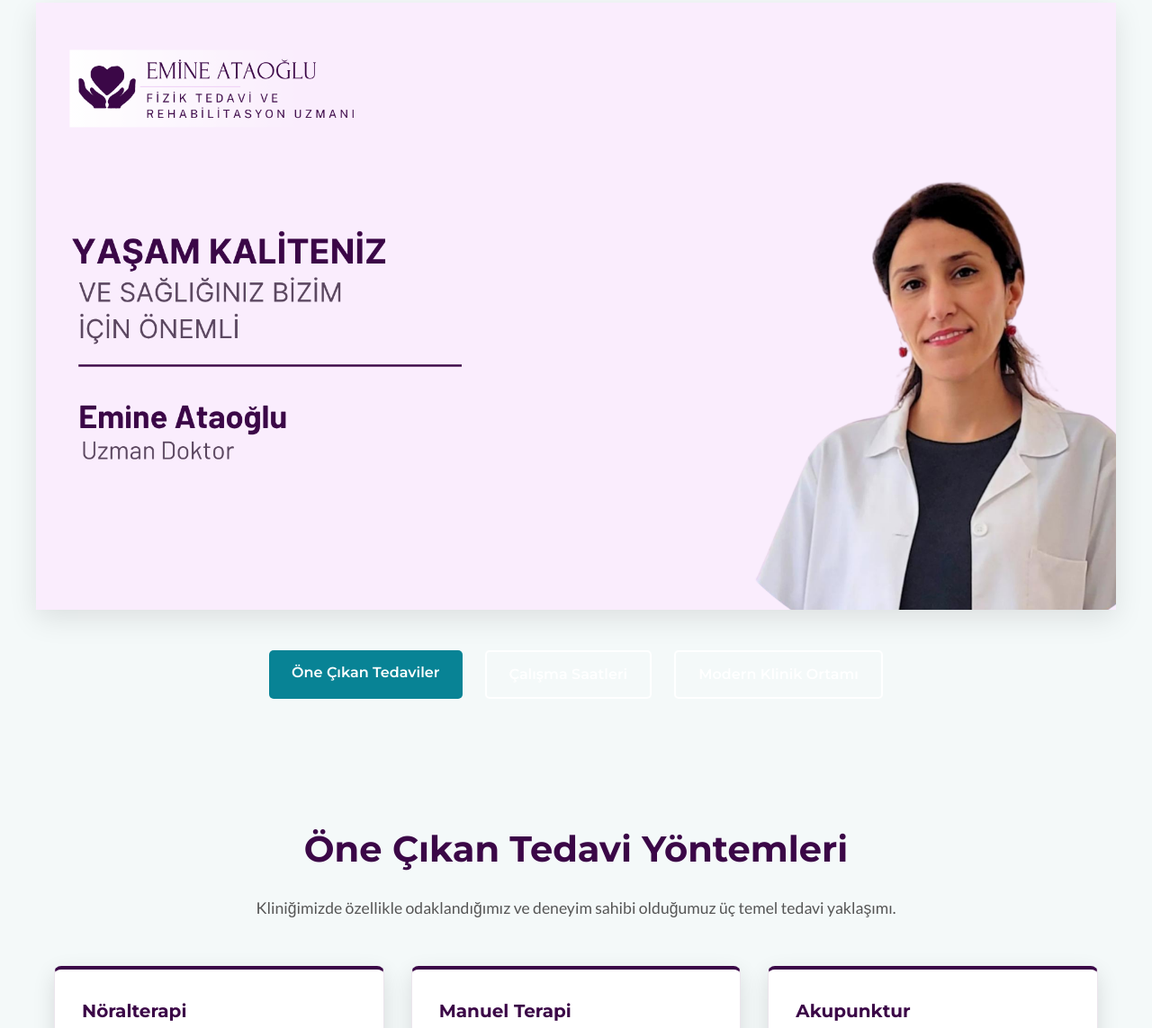
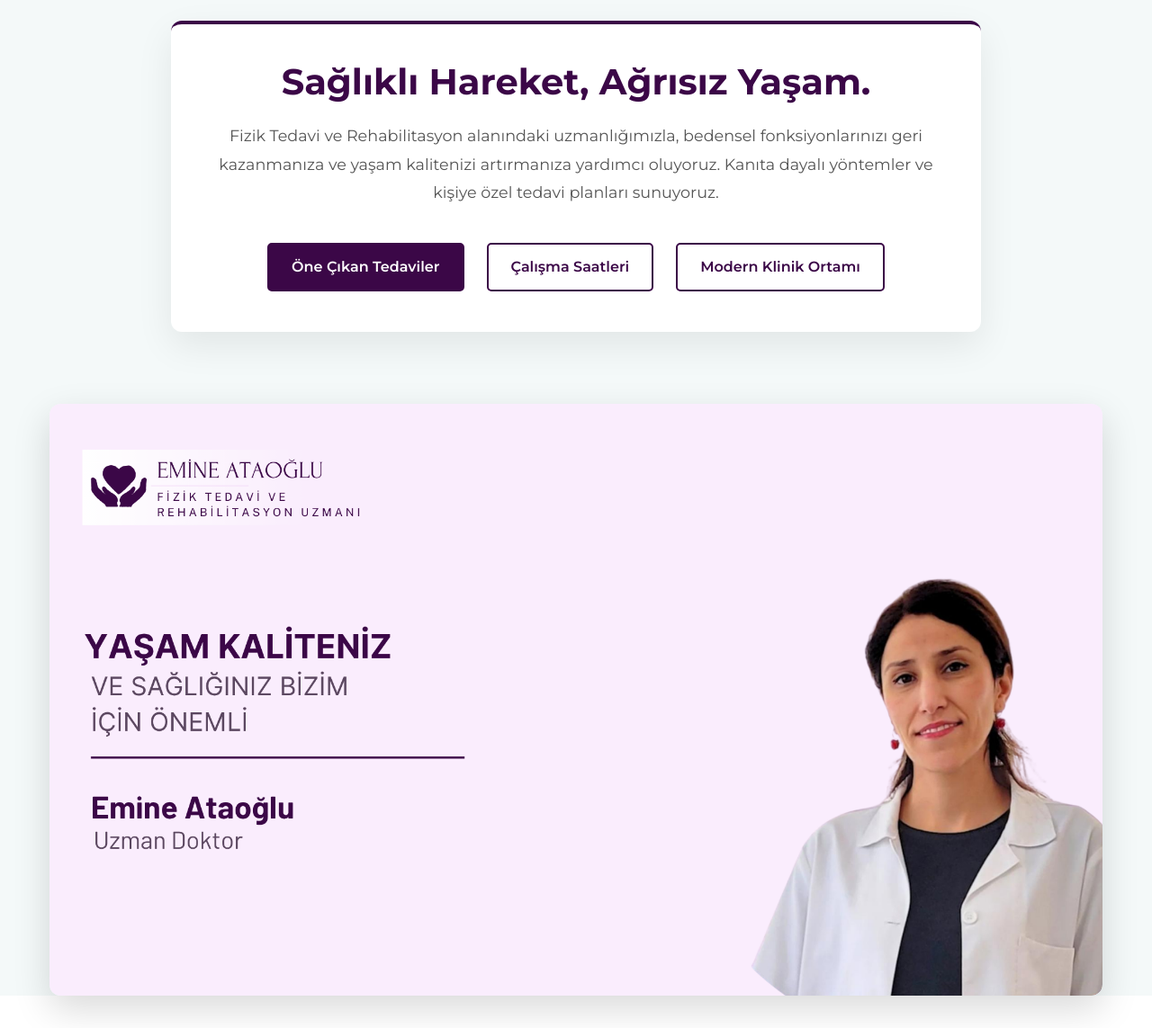
Before and after one commit to LexiancynterKerem/doktor-emine--ataoglu, a website: page index.html in a window 1280 px wide. Shown: the part 187-1330 px from the top of the page at 90% size. Drawn offline with Linux system fonts and the light colour scheme.

Commit message:
Update index.html

```diff
--- a/index.html
+++ b/index.html
@@ -111,28 +111,28 @@
     <main>
 
         <section id="hero"
-            style="height: auto; padding-top: 110px; display: block; overflow: visible; background-color: var(--light-bg); text-align: center;">
-            <div style="width: 100%; max-width: 1200px; margin: 0 auto; box-shadow: 0 10px 30px rgba(0,0,0,0.1);">
-                <img src="hero-banner.png" alt="Uzm. Dr. Emine Ataoğlu - Fizik Tedavi ve Rehabilitasyon"
-                    style="width: 100%; height: auto; display: block;">
+            style="height: auto; padding-top: 130px; display: block; overflow: visible; background-color: var(--light-bg); text-align: center;">
+
+            <div class="container" style="padding: 0 15px 40px 15px;">
+                <!-- Başlık, Paragraf ve Butonları İçeren Şık Kutu -->
+                <div style="background-color: #fff; border-top: 4px solid var(--primary-color); padding: 40px; border-radius: 12px; box-shadow: 0 15px 40px rgba(0,0,0,0.08); margin-bottom: 40px; max-width: 900px; margin-left: auto; margin-right: auto;">
+                    <h1 id="corlu-fizik-tedavi-baslik" style="font-size: 2.5rem; color: var(--primary-color); margin-bottom: 20px; line-height: 1.2;">Sağlıklı Hareket, Ağrısız Yaşam.</h1>
+                    <h2 style="font-size: 1.1rem; color: #555; line-height: 1.8; margin-bottom: 35px; font-weight: 400;">Fizik Tedavi ve Rehabilitasyon alanındaki uzmanlığımızla, bedensel fonksiyonlarınızı geri
+                        kazanmanıza ve yaşam kalitenizi artırmanıza yardımcı oluyoruz. Kanıta dayalı yöntemler ve kişiye
+                        özel tedavi planları sunuyoruz.</h2>
+
+                    <div class="hero-buttons" style="display: flex; flex-wrap: wrap; justify-content: center; gap: 15px;">
+                        <a href="#tedaviler" class="btn" style="background-color: var(--primary-color); color: #fff; border: 2px solid var(--primary-color);" title="Çorlu Fizik Tedavi Yöntemleri">Öne Çıkan Tedaviler</a>
+                        <a href="#iletisim" class="btn" style="background-color: transparent; color: var(--primary-color); border: 2px solid var(--primary-color);" title="Çorlu Klinik İletişim">Çalışma Saatleri</a>
+                        <a href="#klinik-ortami" class="btn" style="background-color: transparent; color: var(--primary-color); border: 2px solid var(--primary-color);" title="Tekirdağ Fizik Tedavi Klinik Ortamı">Modern Klinik Ortamı</a>
+                    </div>
+                </div>
             </div>
 
-            <!-- Arama motorları için gizli tutulan SEO metni (Görselin üzerinde karmaşa yaratmaması için gizlendi) -->
-            <div
-                style="position: absolute; width: 1px; height: 1px; padding: 0; margin: -1px; overflow: hidden; clip: rect(0, 0, 0, 0); border: 0;">
-                <h1 id="corlu-fizik-tedavi-baslik">Sağlıklı Hareket, Ağrısız Yaşam.</h1>
-                <h2>Fizik Tedavi ve Rehabilitasyon alanındaki uzmanlığımızla, bedensel fonksiyonlarınızı geri
-                    kazanmanıza ve yaşam kalitenizi artırmanıza yardımcı oluyoruz. Kanıta dayalı yöntemler ve kişiye
-                    özel tedavi planları sunuyoruz.</h2>
-            </div>
-
-            <div class="container" style="padding: 40px 15px 50px 15px;">
-                <div class="hero-buttons" style="display: flex; flex-wrap: wrap; justify-content: center; gap: 15px;">
-                    <a href="#tedaviler" class="btn btn-primary" title="Çorlu Fizik Tedavi Yöntemleri">Öne Çıkan
-                        Tedaviler</a>
-                    <a href="#iletisim" class="btn btn-secondary" title="Çorlu Klinik İletişim">Çalışma Saatleri</a>
-                    <a href="#klinik-ortami" class="btn btn-secondary"
-                        title="Tekirdağ Fizik Tedavi Klinik Ortamı">Modern Klinik Ortamı</a>
+            <div class="container" style="padding: 0 15px;">
+                <div style="width: 100%; max-width: 1200px; margin: 0 auto; box-shadow: 0 15px 40px rgba(0,0,0,0.15); border-radius: 12px; overflow: hidden; margin-bottom: 60px;">
+                    <img src="hero-banner.png" alt="Uzm. Dr. Emine Ataoğlu - Fizik Tedavi ve Rehabilitasyon"
+                        style="width: 100%; height: auto; display: block; border-radius: 12px;">
                 </div>
             </div>
         </section>
```
